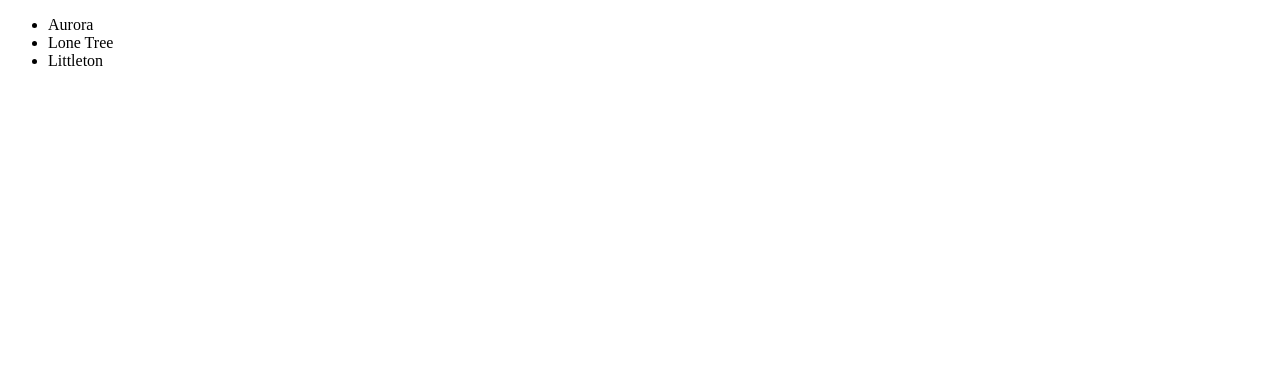
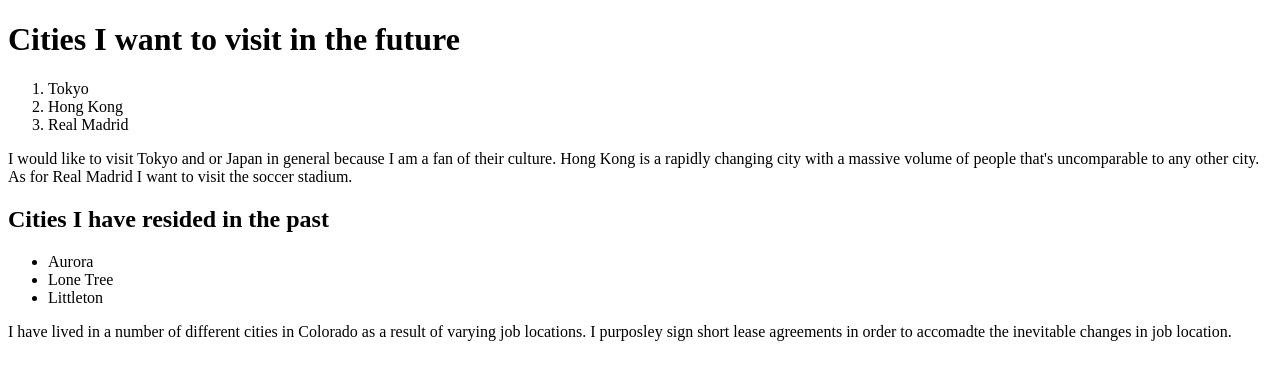
Before and after one commit to N8BAUER/HTML, a plain HTML site: page index.html in a window 1280 px wide. Drawn offline with Linux system fonts and the light colour scheme.

Commit message:
Commiting changes to cities

```diff
--- a/index.html
+++ b/index.html
@@ -5,10 +5,21 @@
     <title>This Hyper Text Mark Up Language is about </title>
   </head>
   <body>
-    <ul>
-      <li>Aurora</li>
-      <li>Lone Tree</li>
-      <li>Littleton</li>
-    </ul>
+    <h1>Cities I want to visit in the future</h1>
+      <ol>
+        <li>Tokyo</li>
+        <li>Hong Kong</li>
+        <li>Real Madrid</li>
+      </ol>
+      <p>I would like to visit Tokyo and or Japan in general because I am a fan of their culture.
+      Hong Kong is a rapidly changing city with a massive volume of people that's uncomparable to any other city.
+      As for Real Madrid I want to visit the soccer stadium.       </p>
+    <h2>Cities I have resided in the past</h2>
+      <ul>
+        <li>Aurora</li>
+        <li>Lone Tree</li>
+        <li>Littleton</li>
+      </ul>
+      <p>I have lived in a number of different cities in Colorado as a result of varying job locations.  I purposley sign short lease agreements in order to accomadte the inevitable changes in job location.</p>
   </body>
 </html>
```
